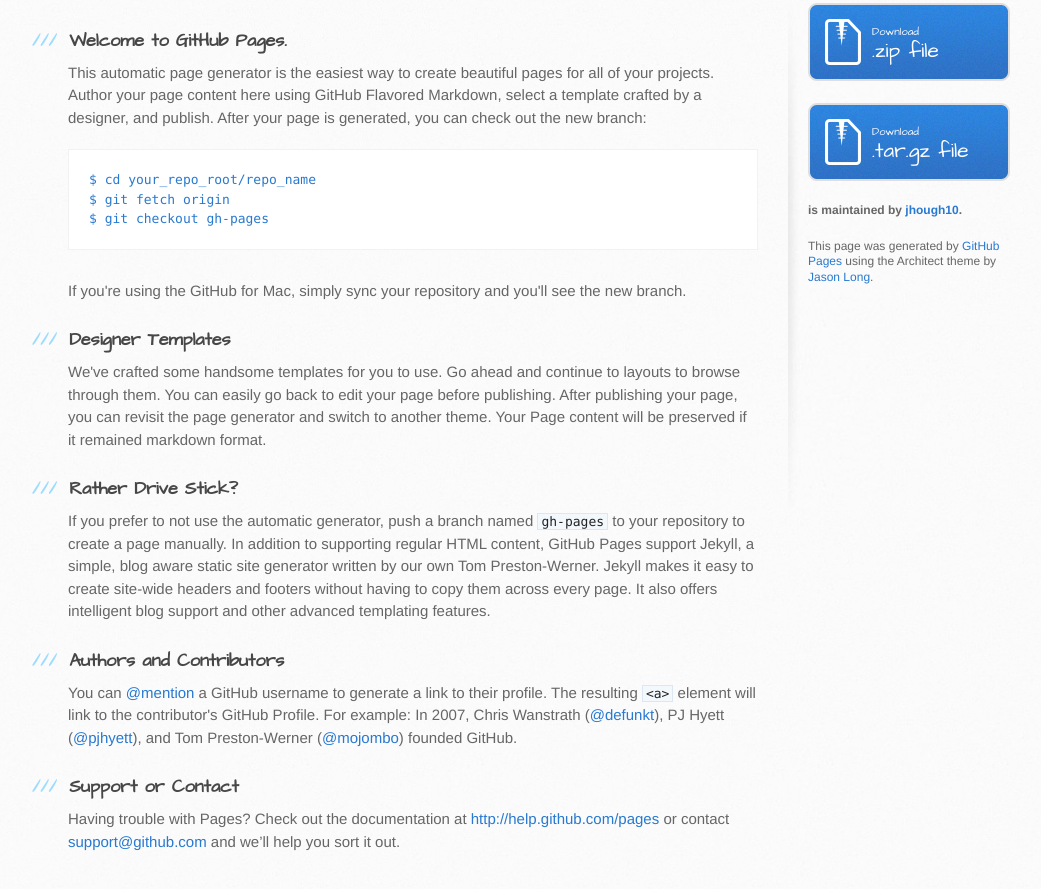
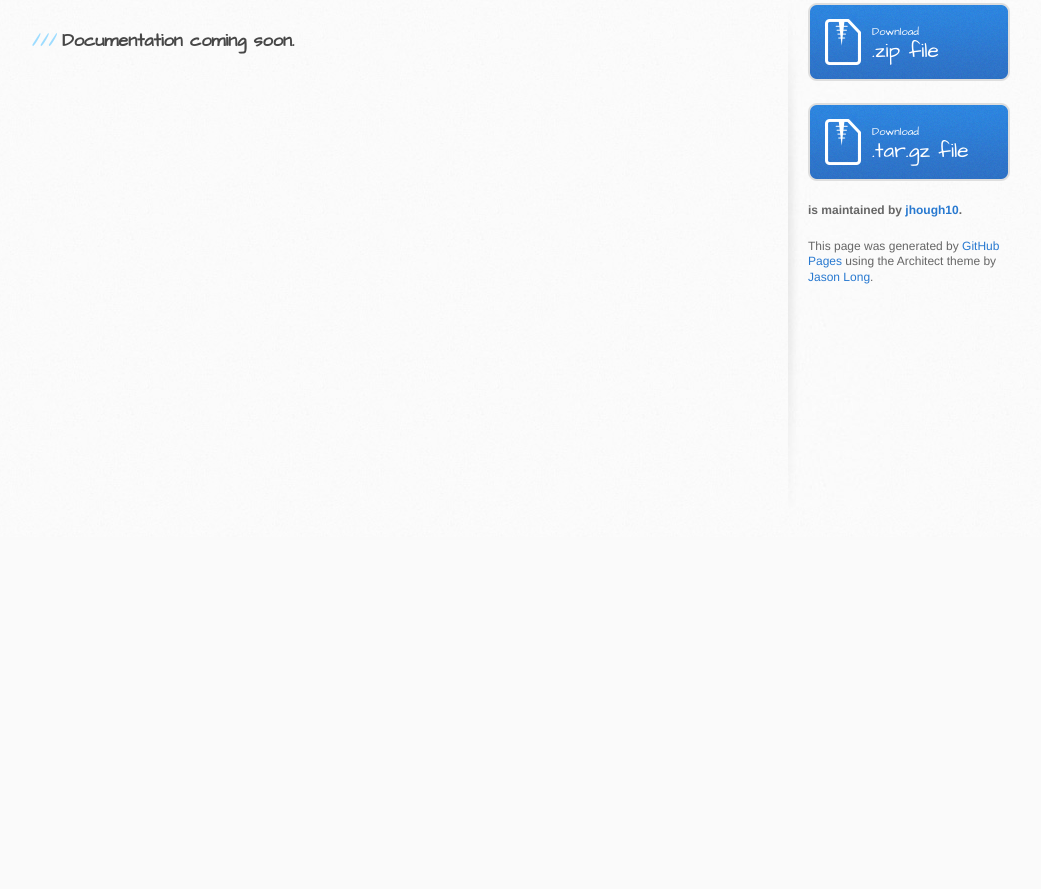
Before and after one commit to justinhough/CarrieJS, a plain HTML site: page index.html in a window 1280 px wide. Shown: the part 263-1152 px from the top of the page, without its empty margins (102-1143 px from the left). After the commit the page ends 800 px from the top, so only its background shows below. Drawn offline with Linux system fonts and the light colour scheme.

Commit message:
Removing default generator text

```diff
--- a/index.html
+++ b/index.html
@@ -28,37 +28,7 @@
     <div id="content-wrapper">
       <div class="inner clearfix">
         <section id="main-content">
-          <h3>
-<a name="welcome-to-github-pages" class="anchor" href="#welcome-to-github-pages"><span class="octicon octicon-link"></span></a>Welcome to GitHub Pages.</h3>
-
-<p>This automatic page generator is the easiest way to create beautiful pages for all of your projects. Author your page content here using GitHub Flavored Markdown, select a template crafted by a designer, and publish. After your page is generated, you can check out the new branch:</p>
-
-<pre><code>$ cd your_repo_root/repo_name
-$ git fetch origin
-$ git checkout gh-pages
-</code></pre>
-
-<p>If you're using the GitHub for Mac, simply sync your repository and you'll see the new branch.</p>
-
-<h3>
-<a name="designer-templates" class="anchor" href="#designer-templates"><span class="octicon octicon-link"></span></a>Designer Templates</h3>
-
-<p>We've crafted some handsome templates for you to use. Go ahead and continue to layouts to browse through them. You can easily go back to edit your page before publishing. After publishing your page, you can revisit the page generator and switch to another theme. Your Page content will be preserved if it remained markdown format.</p>
-
-<h3>
-<a name="rather-drive-stick" class="anchor" href="#rather-drive-stick"><span class="octicon octicon-link"></span></a>Rather Drive Stick?</h3>
-
-<p>If you prefer to not use the automatic generator, push a branch named <code>gh-pages</code> to your repository to create a page manually. In addition to supporting regular HTML content, GitHub Pages support Jekyll, a simple, blog aware static site generator written by our own Tom Preston-Werner. Jekyll makes it easy to create site-wide headers and footers without having to copy them across every page. It also offers intelligent blog support and other advanced templating features.</p>
-
-<h3>
-<a name="authors-and-contributors" class="anchor" href="#authors-and-contributors"><span class="octicon octicon-link"></span></a>Authors and Contributors</h3>
-
-<p>You can <a href="https://github.com/blog/821" class="user-mention">@mention</a> a GitHub username to generate a link to their profile. The resulting <code>&lt;a&gt;</code> element will link to the contributor's GitHub Profile. For example: In 2007, Chris Wanstrath (<a href="https://github.com/defunkt" class="user-mention">@defunkt</a>), PJ Hyett (<a href="https://github.com/pjhyett" class="user-mention">@pjhyett</a>), and Tom Preston-Werner (<a href="https://github.com/mojombo" class="user-mention">@mojombo</a>) founded GitHub.</p>
-
-<h3>
-<a name="support-or-contact" class="anchor" href="#support-or-contact"><span class="octicon octicon-link"></span></a>Support or Contact</h3>
-
-<p>Having trouble with Pages? Check out the documentation at <a href="http://help.github.com/pages">http://help.github.com/pages</a> or contact <a href="mailto:support@github.com">support@github.com</a> and we’ll help you sort it out.</p>
+          <h3>Documentation coming soon.</h3>
         </section>
 
         <aside id="sidebar">
```
